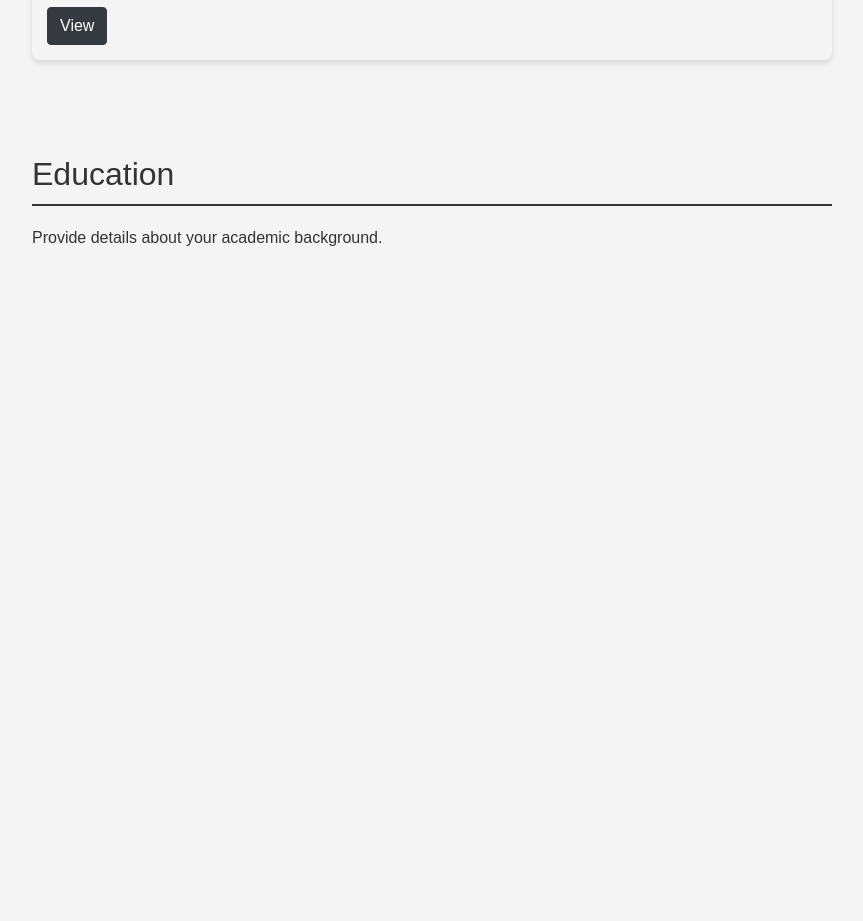
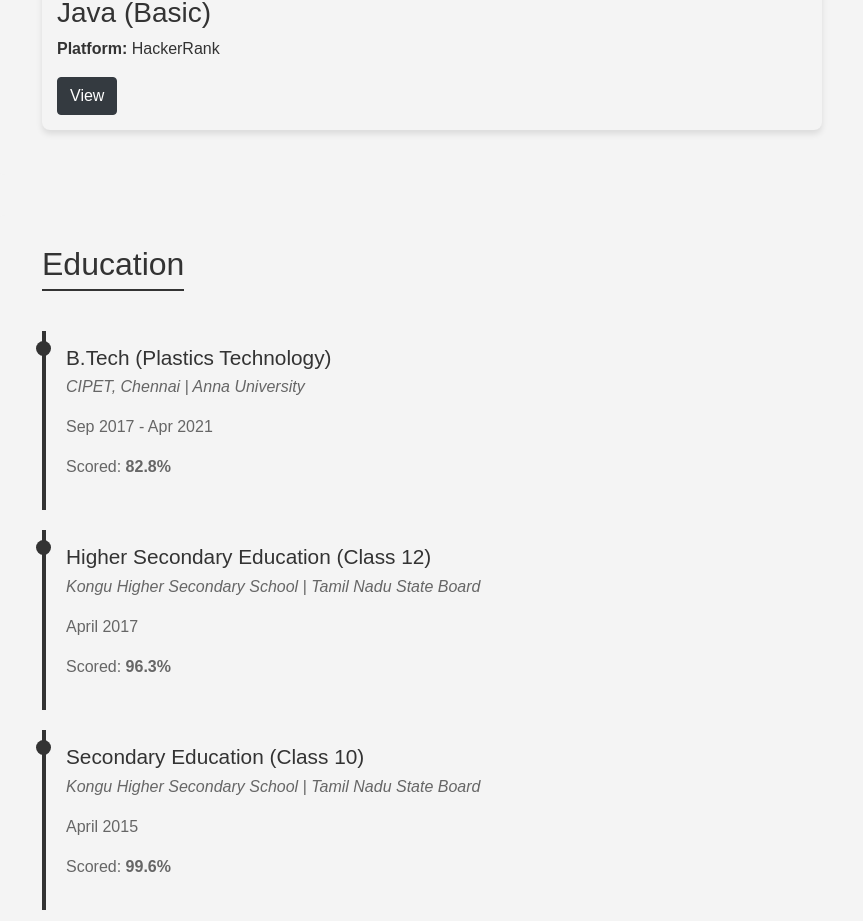
Before and after one commit to Ashm99/port1, a plain HTML site: page index.html in a window 1280 px wide. Shown: the part 1876-2797 px from the top of the page, without its empty margins (393-1256 px from the left). Before the commit the page ends 2222 px from the top, so only its background shows below. Drawn offline with nearby package versions, Linux system fonts and the light colour scheme.

Commit message:
added education section data and ease-in-out for css transition

```diff
--- a/index.html
+++ b/index.html
@@ -176,7 +176,27 @@
       <section id="education">
         <div class="container">
           <h2>Education</h2>
-          <p>Provide details about your academic background.</p>
+
+          <div class="education-entry">
+            <h3>B.Tech (Plastics Technology)</h3>
+            <p class="edu-institution"><i>CIPET, Chennai | Anna University</i></p>
+            <p class="edu-year">Sep 2017 - Apr 2021</p>
+            <p class="edu-score">Scored: <strong>82.8%</strong></p>
+          </div>
+
+          <div class="education-entry">
+            <h3>Higher Secondary Education (Class 12)</h3>
+            <p class="edu-institution"><i>Kongu Higher Secondary School | Tamil Nadu State Board</i></p>
+            <p class="edu-year">April 2017</p>
+            <p class="edu-score">Scored: <strong>96.3%</strong></p>
+          </div>
+
+          <div class="education-entry">
+            <h3>Secondary Education (Class 10)</h3>
+            <p class="edu-institution"><i>Kongu Higher Secondary School | Tamil Nadu State Board</i></p>
+            <p class="edu-year">April 2015</p>
+            <p class="edu-score">Scored: <strong>99.6%</strong></p>
+          </div>
         </div>
       </section>
     </main>
--- a/style.css
+++ b/style.css
@@ -5,7 +5,7 @@ body {
   padding: 0;
   background-color: #f4f4f4;
   color: #333;
-  transition: background-color 0.3s, color 0.3s;
+  transition: background-color 0.3s ease-in-out, color 0.3s ease-in-out;
 }
 
 /* Dark theme */
@@ -26,7 +26,7 @@ body.dark {
   padding: 20px;
   box-sizing: border-box;
   overflow-y: auto;
-  transition: background 0.3s;
+  transition: background 0.3s ease-in-out;
 }
 
 #sidebar .profile-info {
@@ -70,7 +70,7 @@ body.dark {
   color: #fff;
   text-decoration: none;
   font-size: 1.1rem;
-  transition: color 0.3s;
+  transition: color 0.3s ease-in-out;
 }
 
 #sidebar nav ul li a.active,
@@ -88,7 +88,7 @@ body.dark {
   font-size: 1.7rem;
   margin: 0 10px;
   display: inline-block;
-  transition: transform 0.2s, color 0.3s;
+  transition: transform 0.2s ease-in-out, color 0.3s ease-in-out;
 }
 
 .social-icons a:hover {
@@ -100,15 +100,15 @@ body.dark {
 #main-content {
   margin-left: 370px; /* sidebar width + gap */
   padding: 20px;
-  transition: margin-left 0.3s;
+  transition: margin-left 0.3s ease-in-out;
 }
 
 main section {
   margin-bottom: 40px;
-  padding: 20px;
+  padding: 30px;
   background: #f4f4f4;
   border-radius: 8px;
-  transition: background 0.3s, box-shadow 0.3s;
+  transition: background 0.3s ease-in-out, box-shadow 0.3s ease-in-out;
 }
 main section:hover{
   background: #fff;
@@ -128,7 +128,7 @@ main section h2 {
   border-bottom: 2px solid #333;
   padding-bottom: 10px;
   margin-bottom: 20px;
-  transition: border-color 0.3s;
+  transition: border-color 0.3s ease-in-out;
 }
 
 body.dark main section h2 {
@@ -148,13 +148,13 @@ body.dark main section h2 {
   align-items: center;
   gap: 8px;
   font-size: 18px;
-  transition: transform 0.3s, color 0.3s;
+  transition: transform 0.3s ease-in-out, color 0.3s ease-in-out;
 }
 #skills li:hover{
   transform: scale(1.1);
 }
 body #skills li .dark-theme-white-icon{
-  transition: color 0.3s;
+  transition: color 0.3s ease-in-out;
 }
 body.dark #skills li .dark-theme-white-icon{
   color: #fff;
@@ -165,7 +165,7 @@ body.dark #skills li .dark-theme-white-icon{
   border-radius: 8px;
   margin-bottom: 20px;
   box-shadow: 0 4px 6px rgba(0, 0, 0, 0.1);
-  transition: transform 0.3s, box-shadow 0.3s, color 0.3s, background 0.3s;
+  transition: transform 0.3s ease-in-out, box-shadow 0.3s ease-in-out, color 0.3s ease-in-out, background 0.3s ease-in-out;
 }
 
 .project p {
@@ -177,7 +177,7 @@ body.dark #skills li .dark-theme-white-icon{
   align-items: center;
   gap: 8px;
   margin-top: 10px;
-  transition: transform 0.3s;
+  transition: all 0.3s ease-in-out;
 }
 
 .project .btn i {
@@ -190,10 +190,69 @@ body.dark #skills li .dark-theme-white-icon{
   border-radius: 8px;
   margin-bottom: 15px;
   box-shadow: 0 4px 6px rgba(0, 0, 0, 0.1);
-  transition: transform 0.3s, box-shadow 0.3s;
+  transition: transform 0.3s ease-in-out, box-shadow 0.3s ease-in-out;
 }
 .certification .btn {
-  transition: transform 0.3s;
+  transition: all 0.3s ease-in-out;
+}
+
+/* Education Section Styling */
+
+#education h2 {
+  text-align: center;
+  margin-bottom: 20px;
+  font-size: 2rem;
+  border-bottom: 2px solid #333;
+  display: inline-block;
+  padding-bottom: 5px;
+}
+
+/* Each education entry */
+.education-entry {
+  border-left: 4px solid #333; /* Vertical highlight */
+  padding: 15px 20px;
+  margin: 20px 0;
+  position: relative;
+  transition: all 0.3s ease-in-out;
+}
+
+/* Circle at the start of each entry (Timeline effect) */
+.education-entry::before {
+  content: "";
+  position: absolute;
+  left: -10px;
+  top: 10px;
+  width: 15px;
+  height: 15px;
+  background: #333;
+  border-radius: 50%;
+}
+
+/* Headings and details */
+.education-entry h3 {
+  font-size: 1.3rem;
+  margin-bottom: 5px;
+}
+
+.edu-institution, .edu-year, .edu-score {
+  font-size: 1rem;
+  color: #666;
+}
+
+/* Hover effect for a subtle lift */
+.education-entry:hover {
+  background: #f9f9f9;
+  transform: translateX(5px);
+  border-left-color: #bb86fc; /* Matches your theme */
+}
+
+body.dark #education h2 {
+  border-color: #e0e0e0;
+}
+
+body.dark .education-entry {
+  border-left-color: #e0e0e0;
+  background: #1e1e1e;
 }
 
 .project:hover,
@@ -206,6 +265,9 @@ body.dark #skills li .dark-theme-white-icon{
 .project .btn:hover,
 .certification .btn:hover{
   transform: translateY(-5px);
+  background-color: #bb86fc;
+  border-color: #bb86fc;
+  color: #343a40;
 }
 
 body.dark .project,
@@ -218,6 +280,10 @@ body.dark .certification:hover{
   background: #121212;
 }
 
+body.dark .education-entry:hover{
+  background: #121212;
+  border-left-color: #bb86fc;
+}
 /* Theme Toggle Button */
 #theme-toggle {
   position: fixed;
@@ -230,7 +296,7 @@ body.dark .certification:hover{
   border-radius: 5px;
   cursor: pointer;
   z-index: 1000;
-  transition: background 0.3s, color 0.3s;
+  transition: background 0.3s ease-in-out, color 0.3s ease-in-out;
 }
 
 body.dark #theme-toggle {
```
